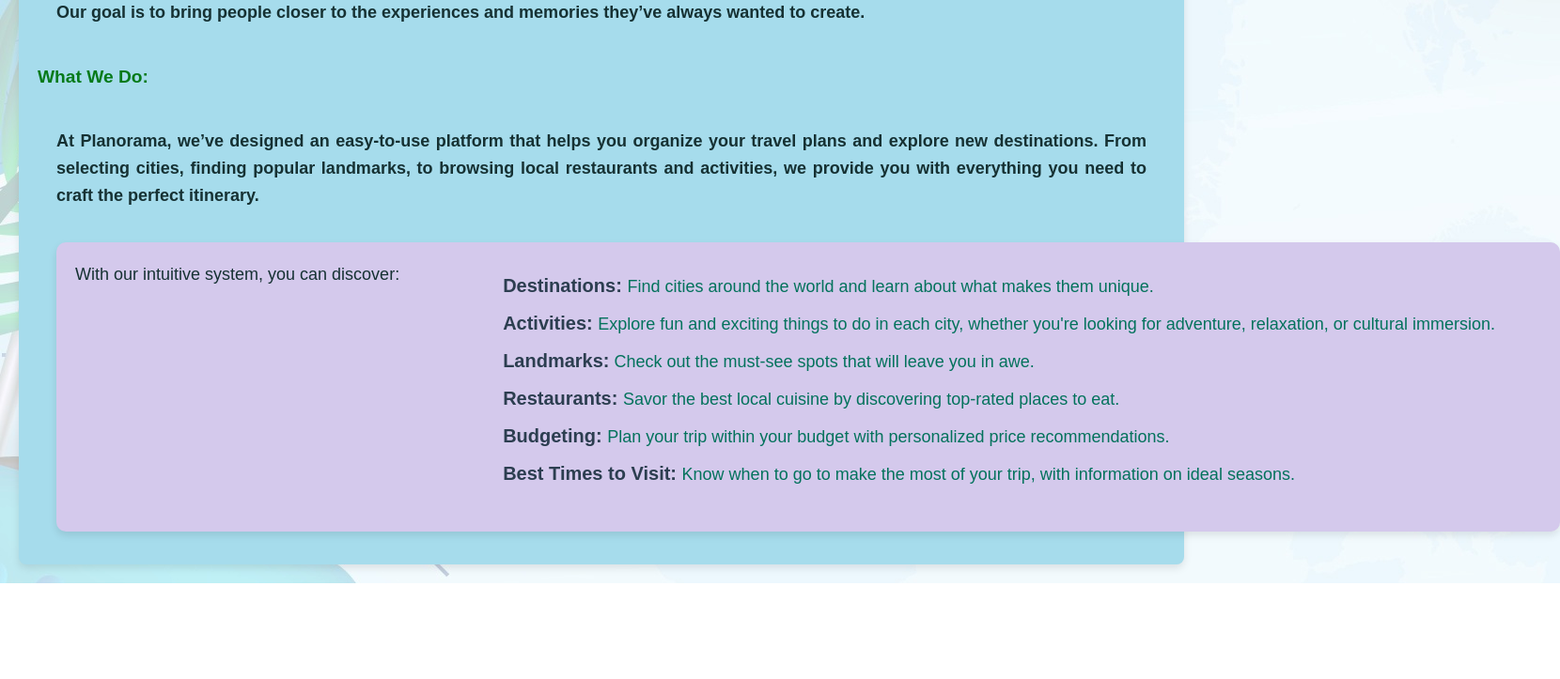
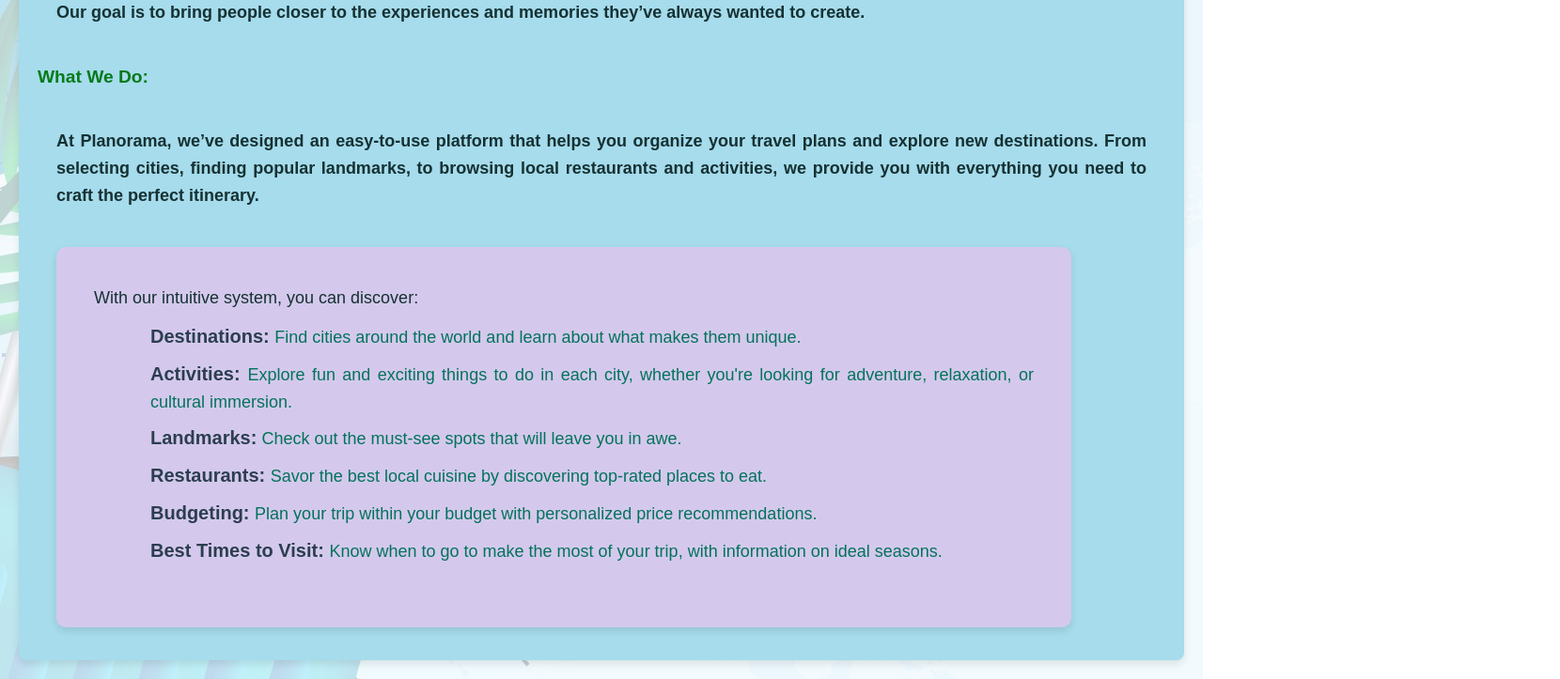
Before and after one commit to Namaste-Bonjour/Planorama, a React (Vite) app: page /AboutUs in a window 1280 px wide. Shown: the part 464-1187 px from the top of the page at 94% size, 1660 px wide, since content can reach past the window. Before the commit the page ends 1085 px from the top, so only its background shows below. Built offline with nearby package versions, Linux system fonts and the light colour scheme; no server answers.

Commit message:
Add separate file for css

```diff
--- /dev/null
+++ b/src/components/CityDetails.css
@@ -0,0 +1,43 @@
+.info {
+
+  display: flex;
+  justify-content:space-between; /* Or use 'center' if needed side-by-side centered content */
+  flex-wrap: wrap; /* Allows wrap on smaller screens */
+  max-width: 1200px;
+  width: 90%;
+  margin: 20px auto; /* Centers the box */
+  padding: 40px;
+   background-color: rgb(212, 201, 236);
+  border-radius: 10px;
+  box-shadow: 0 4px 8px rgba(0,0,0,0.1);
+
+}
+
+.info label {
+  width: 48%;
+}
+
+.info b,
+.moreDetails b {
+  font-size: 20px;
+  color: #333;
+}
+
+
+ul {
+  list-style-type: disc;
+  padding-left: 20px;
+    font-size: 18px;
+     color: #0c1ec4;
+}
+.land li,
+.activity li {
+  margin-bottom: 15px;
+}
+
+.land :hover,
+.activity :hover,
+.act :hover {
+  color: #dc3ce7;
+  cursor: pointer;
+}
--- a/src/components/CityDetails.jsx
+++ b/src/components/CityDetails.jsx
@@ -4,6 +4,7 @@
 import { Button } from '@mantine/core';
 import axios from "axios";
 import "./CountryList.css";
+import "./CityDetails.css";
 import Load from "./Loader";
 
 
--- a/src/components/CountryList.css
+++ b/src/components/CountryList.css
@@ -80,7 +80,7 @@
   box-shadow: 0 4px 6px rgba(0, 0, 0, 0.1);
 }
 
-/* Landmark and activities- Label 1 */
+/* Landmark and activities- Label 1
 .info {
   width: 1600px;
   display: flex;
```
